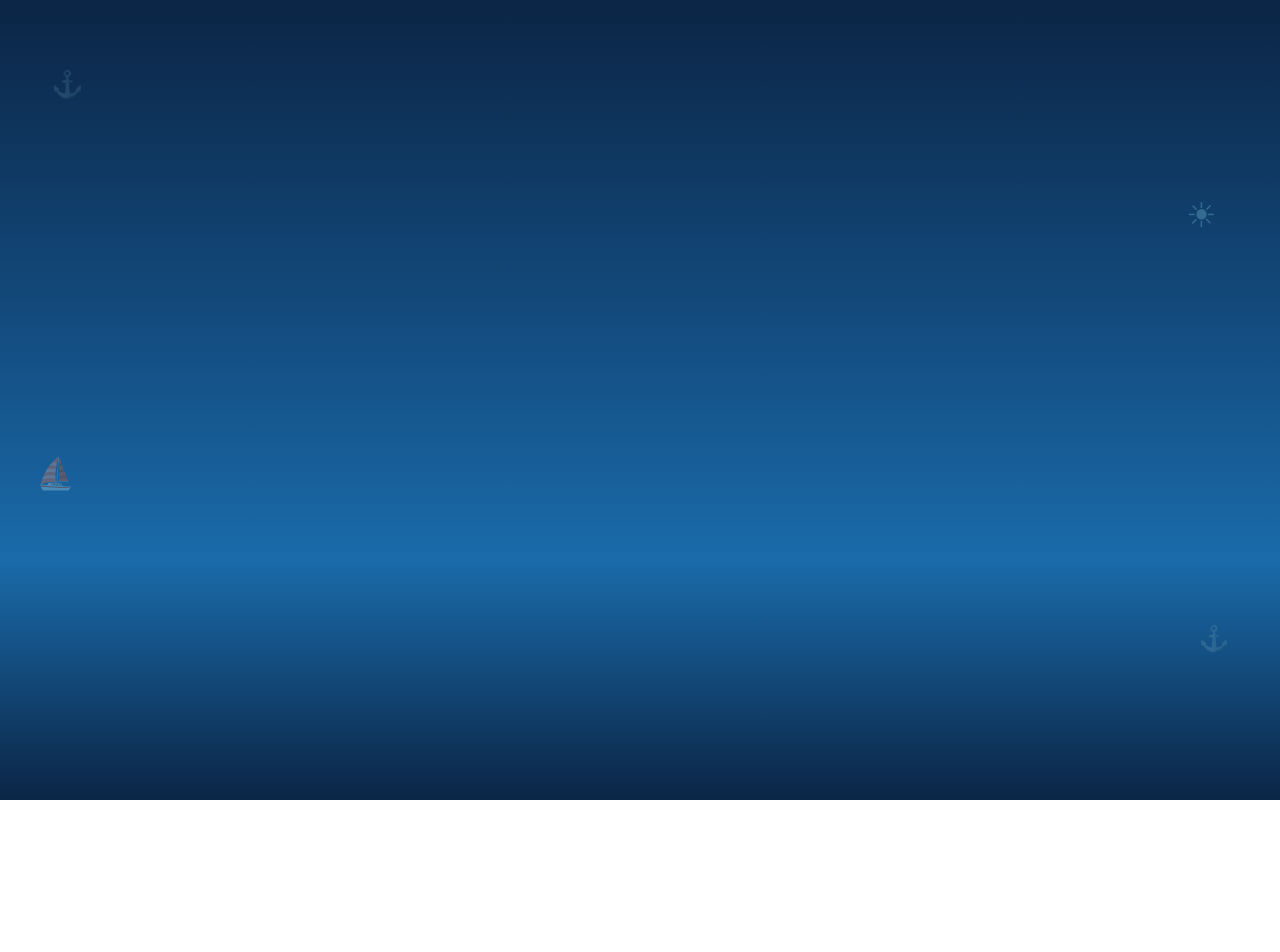
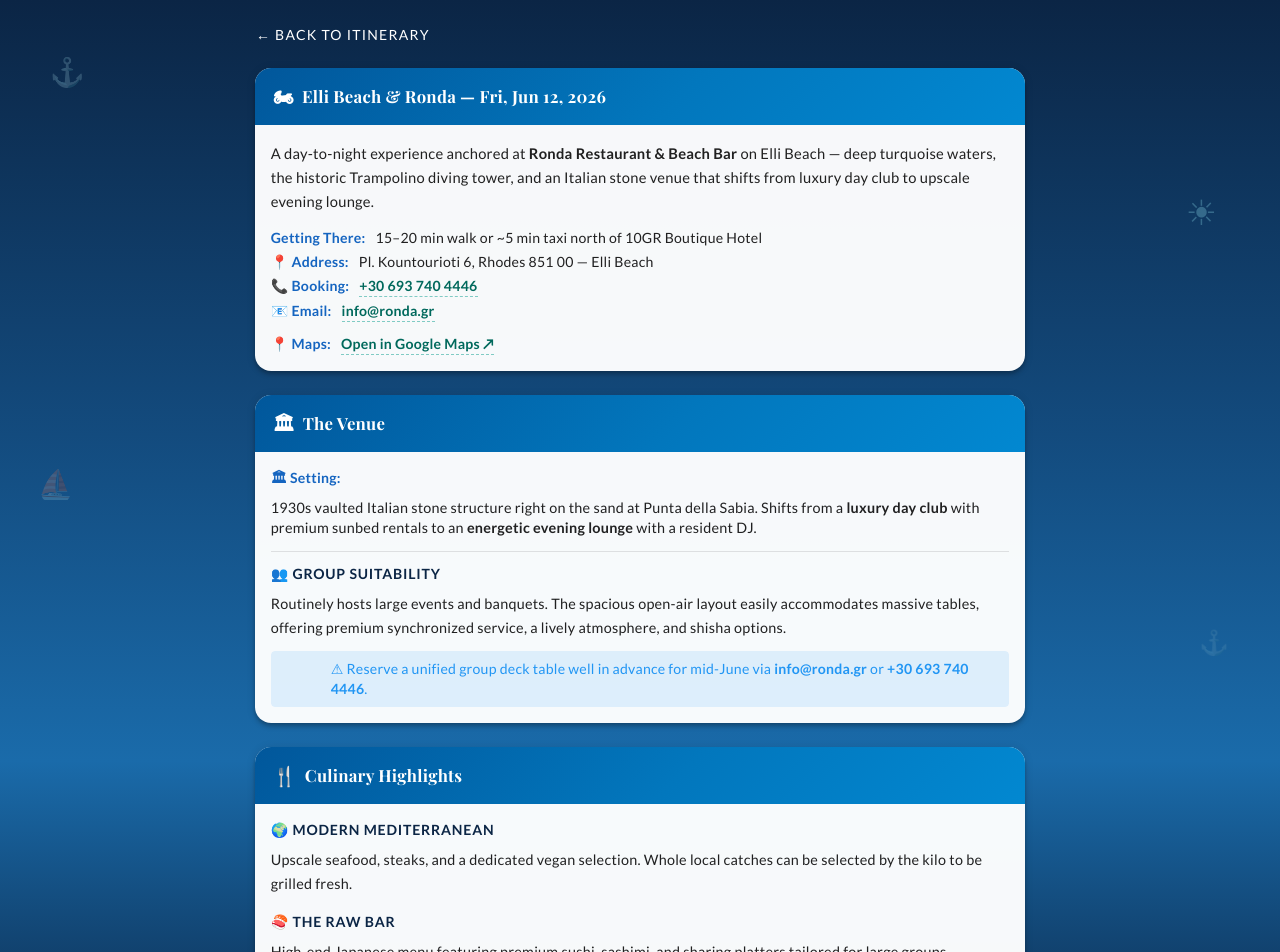
Before and after one commit to FlintShadey/Itenerary, a Vue app: page /#/elli-beach-ronda in a window 1280 px wide. Before the commit this address had no page. Shown: the top 952 px of the page. Before the commit the page ends 800 px from the top, so only its background shows below. Built offline with nearby package versions, Linux system fonts and the light colour scheme.

Commit message:
Add Jun 12 Elli Beach & Ronda card + detail view

```diff
--- a/src/router.js
+++ b/src/router.js
@@ -20,6 +20,7 @@ import SorrentoMaioriFerry from './views/SorrentoMaioriFerry.vue'
 import AmmoudiFishTavern from './views/AmmoudiFishTavern.vue'
 import BluRestaurant from './views/BluRestaurant.vue'
 import SailingCharter from './views/SailingCharter.vue'
+import ElliBeachRonda from './views/ElliBeachRonda.vue'
 
 const routes = [
   { path: '/', component: Itinerary },
@@ -43,6 +44,7 @@ const routes = [
   { path: '/ammoudi-fish-tavern', component: AmmoudiFishTavern },
   { path: '/blu-restaurant', component: BluRestaurant },
   { path: '/sailing-charter', component: SailingCharter },
+  { path: '/elli-beach-ronda', component: ElliBeachRonda },
 ]
 
 export default createRouter({
--- /dev/null
+++ b/src/views/ElliBeachRonda.vue
@@ -0,0 +1,108 @@
+<template>
+  <v-main>
+    <v-container>
+      <v-row justify="center">
+        <v-col cols="12" md="10" lg="8">
+
+          <v-btn variant="text" color="white" class="mb-4 pl-0" @click="$router.back()">
+            &#8592; Back to Itinerary
+          </v-btn>
+
+          <!-- Overview -->
+          <v-card hover elevation="4" class="mb-6 itinerary-card">
+            <v-card-title class="card-header" style="background:linear-gradient(135deg,#01579B 0%,#0277BD 55%,#0288D1 100%)!important;color:#fff!important;">
+              <span class="card-header-icon">&#127949;</span>
+              Elli Beach &amp; Ronda &mdash; Fri, Jun 12, 2026
+            </v-card-title>
+            <v-card-text class="pa-4">
+
+              <p style="font-size:0.92rem;line-height:1.65;margin-bottom:14px;">
+                A day-to-night experience anchored at <strong>Ronda Restaurant &amp; Beach Bar</strong> on Elli Beach &mdash; deep turquoise waters, the historic Trampolino diving tower, and an Italian stone venue that shifts from luxury day club to upscale evening lounge.
+              </p>
+
+              <div class="confirm-row mb-1">
+                <span class="detail-label">Getting There:</span>
+                <span>15–20 min walk or ~5 min taxi north of 10GR Boutique Hotel</span>
+              </div>
+              <div class="confirm-row mb-1">
+                <span class="detail-label">&#128205; Address:</span>
+                <span>Pl. Kountourioti 6, Rhodes 851 00 &mdash; Elli Beach</span>
+              </div>
+              <div class="confirm-row mb-1">
+                <span class="detail-label">&#128222; Booking:</span>
+                <a href="tel:+306937404446" class="med-link">+30 693 740 4446</a>
+              </div>
+              <div class="confirm-row mb-3">
+                <span class="detail-label">&#128231; Email:</span>
+                <a href="mailto:info@ronda.gr" class="med-link">info@ronda.gr</a>
+              </div>
+
+              <div class="confirm-row">
+                <span class="detail-label">&#128205; Maps:</span>
+                <a href="https://www.google.com/maps/search/Ronda+Restaurant+Elli+Beach+Rhodes" target="_blank" rel="noopener" class="med-link">Open in Google Maps &#8599;</a>
+              </div>
+
+            </v-card-text>
+          </v-card>
+
+          <!-- The Venue -->
+          <v-card hover elevation="4" class="mb-6 itinerary-card">
+            <v-card-title class="card-header" style="background:linear-gradient(135deg,#01579B 0%,#0277BD 55%,#0288D1 100%)!important;color:#fff!important;">
+              <span class="card-header-icon">&#127963;</span>
+              The Venue
+            </v-card-title>
+            <v-card-text class="pa-4">
+
+              <div class="confirm-row mb-1" style="align-items:flex-start;">
+                <span class="detail-label" style="min-width:110px;">&#127963; Setting:</span>
+                <span style="font-size:0.9rem;">1930s vaulted Italian stone structure right on the sand at Punta della Sabia. Shifts from a <strong>luxury day club</strong> with premium sunbed rentals to an <strong>energetic evening lounge</strong> with a resident DJ.</span>
+              </div>
+
+              <v-divider class="my-3"></v-divider>
+
+              <div class="benefits-heading mb-2">&#128101; Group Suitability</div>
+              <p style="font-size:0.9rem;line-height:1.65;">
+                Routinely hosts large events and banquets. The spacious open-air layout easily accommodates massive tables, offering premium synchronized service, a lively atmosphere, and shisha options.
+              </p>
+
+              <v-alert type="info" variant="tonal" class="mt-3" density="compact" style="font-size:0.88rem;">
+                &#9888; Reserve a unified group deck table well in advance for mid-June via <strong>info@ronda.gr</strong> or <strong>+30 693 740 4446</strong>.
+              </v-alert>
+
+            </v-card-text>
+          </v-card>
+
+          <!-- Culinary Highlights -->
+          <v-card hover elevation="4" class="mb-6 itinerary-card">
+            <v-card-title class="card-header" style="background:linear-gradient(135deg,#01579B 0%,#0277BD 55%,#0288D1 100%)!important;color:#fff!important;">
+              <span class="card-header-icon">&#127860;</span>
+              Culinary Highlights
+            </v-card-title>
+            <v-card-text class="pa-4">
+
+              <div class="benefits-heading mb-2">&#127757; Modern Mediterranean</div>
+              <p style="font-size:0.9rem;line-height:1.65;margin-bottom:16px;">
+                Upscale seafood, steaks, and a dedicated vegan selection. Whole local catches can be selected by the kilo to be grilled fresh.
+              </p>
+
+              <div class="benefits-heading mb-2">&#127843; The Raw Bar</div>
+              <p style="font-size:0.9rem;line-height:1.65;margin-bottom:16px;">
+                High-end Japanese menu featuring premium sushi, sashimi, and sharing platters tailored for large groups.
+              </p>
+
+              <div class="benefits-heading mb-2">&#127863; Beverage Program</div>
+              <p style="font-size:0.9rem;line-height:1.65;">
+                Extensive cellar of indigenous Greek and international wines alongside a creative signature cocktail menu.
+              </p>
+
+            </v-card-text>
+          </v-card>
+
+        </v-col>
+      </v-row>
+    </v-container>
+  </v-main>
+</template>
+
+<script setup>
+</script>
--- a/src/views/Itinerary.vue
+++ b/src/views/Itinerary.vue
@@ -1173,6 +1173,38 @@
                   <router-link to="/rhodes-transport" style="text-decoration:none;">
                     <v-btn color="brown-darken-2" variant="tonal" size="small">
                       Getting Here &nbsp;&#8250;
+                    </v-btn>
+                  </router-link>
+                </div>
+
+              </v-card-text>
+            </v-card>
+
+            <!-- Jun 12 — Elli Beach & Ronda -->
+            <v-card hover elevation="4" class="mb-6 itinerary-card">
+              <v-card-title class="card-header" style="background:linear-gradient(135deg,#01579B 0%,#0277BD 55%,#0288D1 100%)!important;color:#fff!important;">
+                <span class="card-header-icon">&#127949;</span>
+                Elli Beach &amp; Ronda &nbsp;&middot;&nbsp; Fri, Jun 12, 2026
+              </v-card-title>
+              <v-card-text class="pa-4">
+
+                <div class="confirm-row mb-1">
+                  <span class="detail-label">Venue:</span>
+                  <span>Ronda Restaurant &amp; Beach Bar &mdash; Elli Beach, Rhodes</span>
+                </div>
+                <div class="confirm-row mb-1">
+                  <span class="detail-label">Getting There:</span>
+                  <span>15&ndash;20 min walk or ~5 min taxi from 10GR Hotel</span>
+                </div>
+                <div class="confirm-row mb-3">
+                  <span class="detail-label">Experience:</span>
+                  <span>Luxury day club &rarr; DJ evening lounge &middot; Large group friendly</span>
+                </div>
+
+                <div class="mt-2" style="text-align:right;">
+                  <router-link to="/elli-beach-ronda" style="text-decoration:none;">
+                    <v-btn color="blue-darken-3" variant="tonal" size="small">
+                      Venue Details &nbsp;&#8250;
                     </v-btn>
                   </router-link>
                 </div>
```
